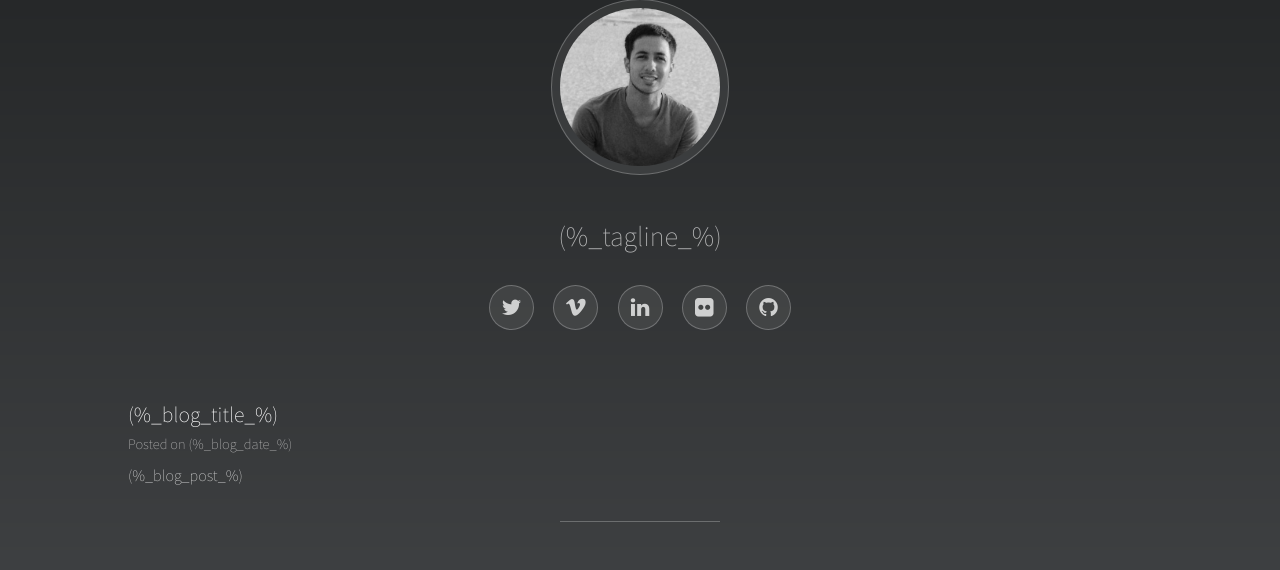
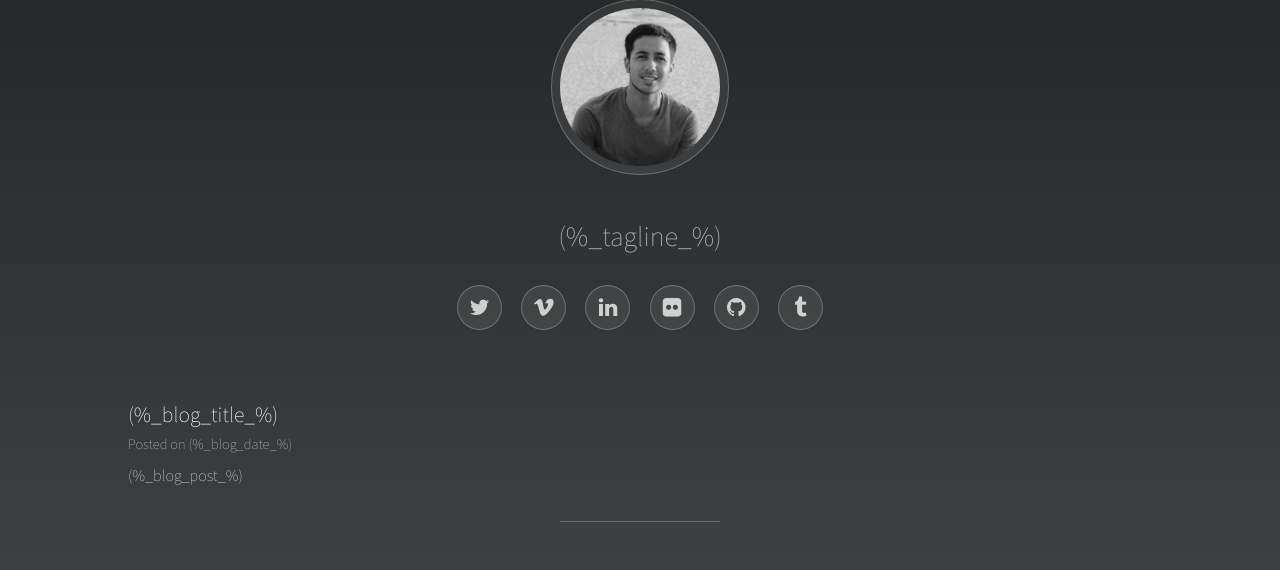
Before and after one commit to carlocarfora/staticfolio, a Python web app: template template/blog_post.html in a window 1280 px wide. Shown: the part 65-635 px from the top of the page. Run offline with Jinja, Linux system fonts and the light colour scheme; the template is opened without the code that fills it, so the values that code supplies are empty.

Commit message:
added tumblr link to template

```diff
--- a/settings.py
+++ b/settings.py
@@ -11,6 +11,7 @@ tags = {
         "(%_twitter_url_%)": "http://www.twitter.com/carlo_carfora",
         "(%_flickr_url_%)": "http://www.flickr.com/carlo_c",
         "(%_github_url_%)": "https://github.com/carlocarfora",
+        "(%_tumblr_url_%)": "https://carlocarfora.tumblr.com/",
         "(%_logo_%)": '''<a href ="http://www.carlocarfora.co.uk"><img src="images/avatar.jpg" alt="" /></a>''',
         "(%_tagline_%)": '''Hello, I'm <strong>Carlo Carfora</strong>. An experienced <strong>3D Generalist</strong> with a passion for <strong>Houdini and FX</strong>.<br /> Here you can find out more <a href="http://www.carlocarfora.co.uk/about.html">about me</a>, check out my <a href="http://www.carlocarfora.co.uk/blog.html">blog</a> and <a href="http://www.carlocarfora.co.uk/carlocarfora_cv_2017.pdf">grab my CV</a>.''',
         "(%_twitter_code_%)": "",
--- a/template/blog_listing.html
+++ b/template/blog_listing.html
@@ -28,6 +28,7 @@
 							<li><a href="(%_linkedin_url_%)" class="icon style2 fa-linkedin"><span class="label">LinkedIn</span></a></li>
 							<li><a href="(%_flickr_url_%)" class="icon style2 fa-flickr"><span class="label">Flickr</span></a></li>
 							<li><a href="(%_github_url_%)" class="icon style2 fa-github"><span class="label">Github</span></a></li>
+							<li><a href="(%_tumblr_url_%)" class="icon style2 fa-tumblr"><span class="label">Tumblr</span></a></li>
 						</ul>
 					</header>
 
--- a/template/blog_post.html
+++ b/template/blog_post.html
@@ -28,6 +28,7 @@
 							<li><a href="(%_linkedin_url_%)" class="icon style2 fa-linkedin"><span class="label">LinkedIn</span></a></li>
 							<li><a href="(%_flickr_url_%)" class="icon style2 fa-flickr"><span class="label">Flickr</span></a></li>
 							<li><a href="(%_github_url_%)" class="icon style2 fa-github"><span class="label">Github</span></a></li>
+							<li><a href="(%_tumblr_url_%)" class="icon style2 fa-tumblr"><span class="label">Tumblr</span></a></li>
 						</ul>
 					</header>
 
--- a/template/index.html
+++ b/template/index.html
@@ -28,6 +28,7 @@
 							<li><a href="(%_linkedin_url_%)" class="icon style2 fa-linkedin"><span class="label">LinkedIn</span></a></li>
 							<li><a href="(%_flickr_url_%)" class="icon style2 fa-flickr"><span class="label">Flickr</span></a></li>
 							<li><a href="(%_github_url_%)" class="icon style2 fa-github"><span class="label">Github</span></a></li>
+							<li><a href="(%_tumblr_url_%)" class="icon style2 fa-tumblr"><span class="label">Tumblr</span></a></li>
 						</ul>
 					</header>
 
--- a/template/page.html
+++ b/template/page.html
@@ -28,6 +28,7 @@
 							<li><a href="(%_linkedin_url_%)" class="icon style2 fa-linkedin"><span class="label">LinkedIn</span></a></li>
 							<li><a href="(%_flickr_url_%)" class="icon style2 fa-flickr"><span class="label">Flickr</span></a></li>
 							<li><a href="(%_github_url_%)" class="icon style2 fa-github"><span class="label">Github</span></a></li>
+							<li><a href="(%_tumblr_url_%)" class="icon style2 fa-tumblr"><span class="label">Tumblr</span></a></li>
 						</ul>
 					</header>
 
--- a/template/project.html
+++ b/template/project.html
@@ -28,6 +28,7 @@
 							<li><a href="(%_linkedin_url_%)" class="icon style2 fa-linkedin"><span class="label">LinkedIn</span></a></li>
 							<li><a href="(%_flickr_url_%)" class="icon style2 fa-flickr"><span class="label">Flickr</span></a></li>
 							<li><a href="(%_github_url_%)" class="icon style2 fa-github"><span class="label">Github</span></a></li>
+							<li><a href="(%_tumblr_url_%)" class="icon style2 fa-tumblr"><span class="label">Tumblr</span></a></li>
 						</ul>
 					</header>
 
```
